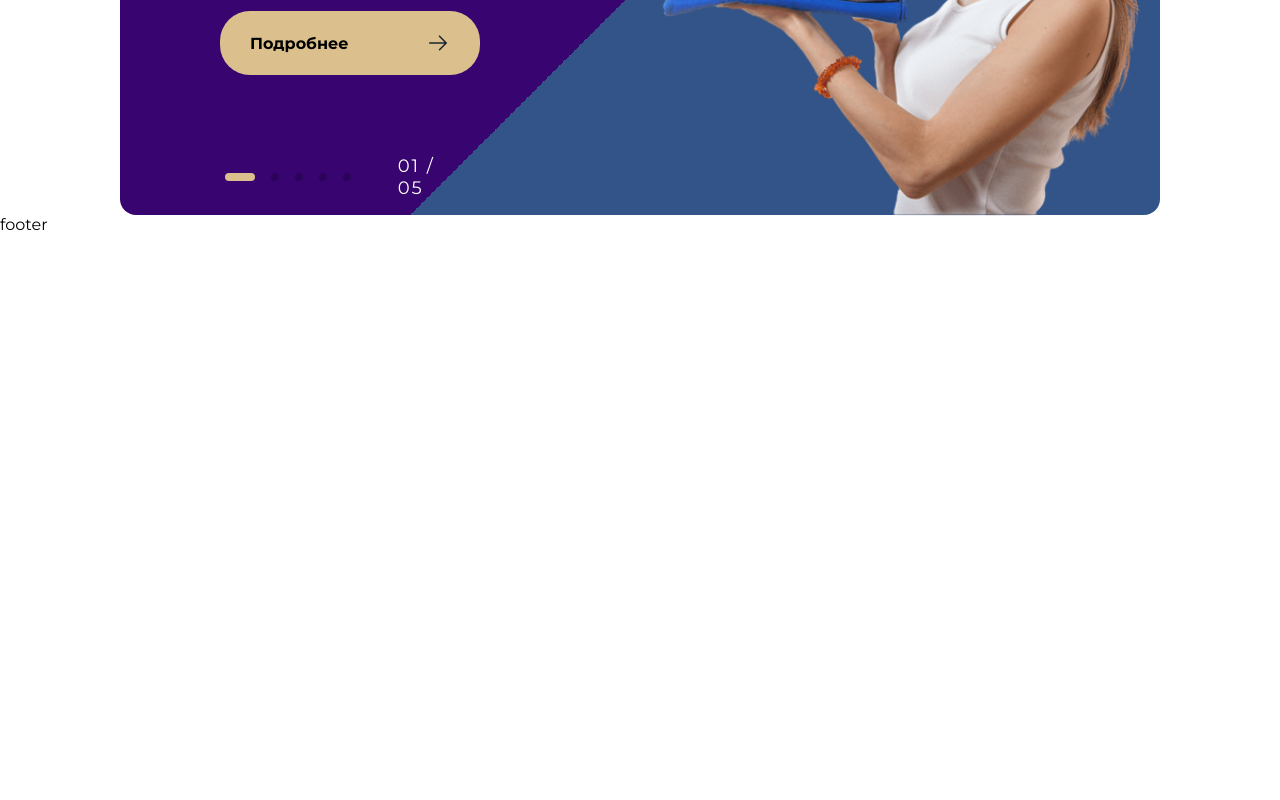
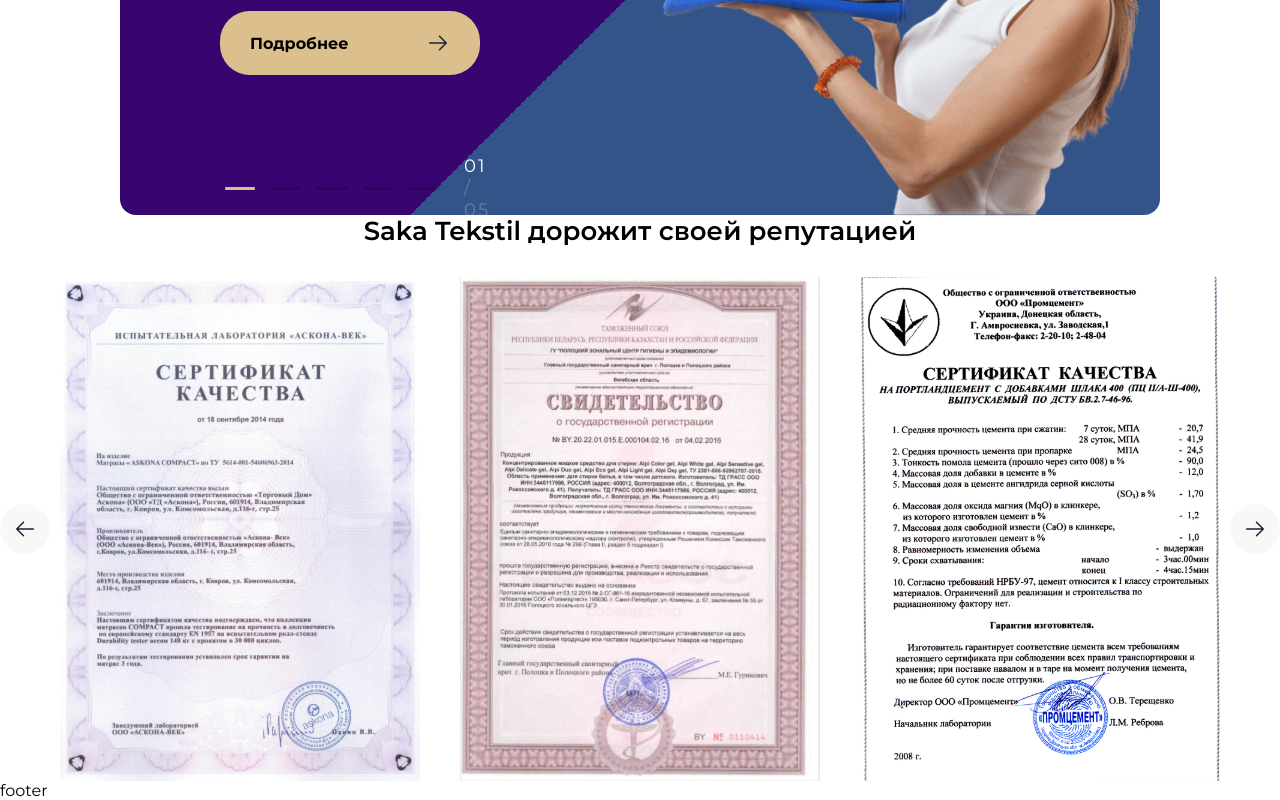
Before and after one commit to to7allysucks/react-saka-holding, a React (Vite) app: page / in a window 1280 px wide. Shown: the part 264-1064 px from the top of the page. Before the commit the page ends 800 px from the top, so only its background shows below. Built offline with nearby package versions, Linux system fonts and the light colour scheme.

Commit message:
feat: add slider sertifications on HomePage

```diff
--- a/src/App/styles/style.scss
+++ b/src/App/styles/style.scss
@@ -11,6 +11,17 @@ h2 {
   font-size: 32px;
   font-weight: 600;
   color: $color-white;
+}
+
+h3 {
+  font-size: 26px;
+  font-weight: 600;
+  color: $color-black;
+}
+
+main{
+  max-width: 1400px;
+  margin-inline: auto;
 }
 
 header,main,footer {
--- a/src/App/styles/vars.scss
+++ b/src/App/styles/vars.scss
@@ -3,3 +3,4 @@ $color-green: #DBC08D;
 $color-white: #ffffff;
 $color-black: #000000;
 $color-purple: #1E2833;
+$color-grey: #F8F8F8;
--- a/src/Pages/HomePage/ui/HomePage.jsx
+++ b/src/Pages/HomePage/ui/HomePage.jsx
@@ -1,3 +1,4 @@
+import Certificates from '../../../widgets/certificatesSection/ui/Certificates'
 import HeroSection from '../../../widgets/heroSection/ui/HeroSection'
 import styles from './HomePage.module.scss'
 
@@ -5,6 +6,7 @@ const HomePage = () => {
     return (
         <div className={styles.home}>
             <HeroSection />
+            <Certificates />
         </div>
     )
 }
--- /dev/null
+++ b/src/widgets/certificatesSection/index.js
@@ -0,0 +1 @@
+import { default } from './ui/Certificates'
--- /dev/null
+++ b/src/widgets/certificatesSection/ui/Certificates.jsx
@@ -0,0 +1,75 @@
+import { Swiper, SwiperSlide, useSwiper } from 'swiper/react'
+import styles from './Certificates.module.scss'
+import 'swiper/css'
+import arrowImg from '../../../shared/assets/icons/strelka_hero-slider.svg'
+import { useRef, useState } from 'react'
+import certif1 from '../../../shared/assets/images/sertif-Slider/sertif_1.svg'
+import certif2 from '../../../shared/assets/images/sertif-Slider/sertif_2.svg'
+import certif3 from '../../../shared/assets/images/sertif-Slider/sertif_3.svg'
+
+
+
+const Certificates = () => {
+    const swiperRef = useRef(null)
+    const swiper = useSwiper()
+    const [swiperInstance, setSwiperInstance] = useState(null);
+
+
+    const CERTIFICATES = [
+        {
+            key: "certificate_1",
+            url: certif1
+        },
+        {
+            key: "certificate_2",
+            url: certif2
+        },
+        {
+            key: "certificate_3",
+            url: certif3
+        },
+        {
+            key: "certificate_4",
+            url: certif1
+        },
+        {
+            key: "certificate_5",
+            url: certif2
+        },
+    ]
+
+    return (
+        <div className={styles.container}>
+            <h3>Saka Tekstil дорожит своей репутацией</h3>
+            <div className={styles.sliderWrapper}>
+                <button
+                    className={styles.prevElement}
+                    onClick={() => swiperInstance?.slidePrev()}
+                    >
+                    <img src={arrowImg} alt="prev" />
+                </button>
+                <Swiper
+                    className={styles.slider}
+                    onSwiper={ (swiper) => (swiperRef.current = swiper)}
+                    onInit={(swiper) => setSwiperInstance(swiper)}
+                    slidesPerView={3}
+                    spaceBetween={40}
+                >
+                    {CERTIFICATES.map(certif => (
+                            <SwiperSlide className={styles.slide}>
+                                <img src={certif.url} alt="certif" key={certif.key} />
+                            </SwiperSlide>
+                    ))}
+                </Swiper>
+                <button
+                    className={styles.nextElement}
+                    onClick={() => swiperInstance?.slideNext()}
+                    >
+                    <img src={arrowImg} alt="next" />
+                </button>
+            </div>
+        </div>
+    )
+}
+
+export default Certificates
--- /dev/null
+++ b/src/widgets/certificatesSection/ui/Certificates.module.scss
@@ -0,0 +1,50 @@
+@import '../../../App/styles/vars.scss';
+
+.container {
+    display: block;
+    align-items: center;
+    text-align: center;
+    // padding-inline: 120px;
+
+    & > h3 {
+        margin-bottom: 30px;
+    }
+}
+
+.sliderWrapper {
+    display: flex;
+    justify-content: space-between;
+    align-items: center;
+}
+
+.slider {
+    max-width: 1160px;
+}
+
+.slide {
+    height: auto !important;
+    width: auto !important;
+    max-width: 100%;
+
+    & > img {
+        margin-inline: auto;
+    }
+}
+
+.swiper-button-next,
+.swiper-button-prev {
+  display: none !important;
+}
+
+.prevElement, .nextElement {
+    display: block;
+    padding: 13px;
+    background-color: $color-grey;
+    border-radius: 50%;
+    align-self: center;
+
+}
+
+.prevElement {
+    rotate: 180deg;
+}
--- a/src/widgets/heroSection/ui/HeroSection.jsx
+++ b/src/widgets/heroSection/ui/HeroSection.jsx
@@ -84,8 +84,10 @@ const HeroSection = () => {
 
         <span className={styles.counter}>
           {String(isActiveSlide + 1).padStart(2, '0')}
-          {' / '}
-          {String(MOCK_SLIDERS.length).padStart(2, '0')}
+          <span>
+            {' / '}
+            {String(MOCK_SLIDERS.length).padStart(2, '0')}
+          </span>
         </span>
       </div>
       <img src={heroImg} alt="heroimg"/>
--- a/src/widgets/heroSection/ui/HeroSection.module.scss
+++ b/src/widgets/heroSection/ui/HeroSection.module.scss
@@ -4,7 +4,6 @@
 .heroWrapper {
   padding-inline: 120px;
   position: relative;
-
   > img {
     position: absolute;
     right: 120px;
@@ -30,9 +29,13 @@
   display: flex;
   align-items: center;
   gap: 16px;
+  width: 150px;
 }
 
 :global(.swiper-pagination-bullet) {
+  width: 30px !important;
+  height: 3px !important;
+  border-radius: 1px !important;
   background: rgba(255, 255, 255, .16);
   margin: 0 !important;
   opacity: 1;
@@ -40,26 +43,34 @@
 
 :global(.swiper-pagination-bullet-active) {
   width: 30px !important;
-  height: 8px !important;
-  border-radius: 4px !important;
+  height: 3px !important;
+  border-radius: 1px !important;
   background: $color-green !important;
   transition: 0.2s width linear;
 }
 
 .paginationWrapper {
-  z-index: 10;
+  z-index: 3;
   position: absolute;
   top: 400px;
   left: 225px;
   display: flex;
+  justify-content: space-between;
   align-items: center;
-  gap: 24px;
+  gap: 25px;
+  width: 100%;
+  max-width: 260px;
 }
 
 .counter {
   color: #fff;
   font-size: 18px;
   letter-spacing: 2px;
+  display: inline;
+
+  & > span {
+    color: rgba(255, 255, 255, .25);
+  }
 }
 
 .btnHero {
```
